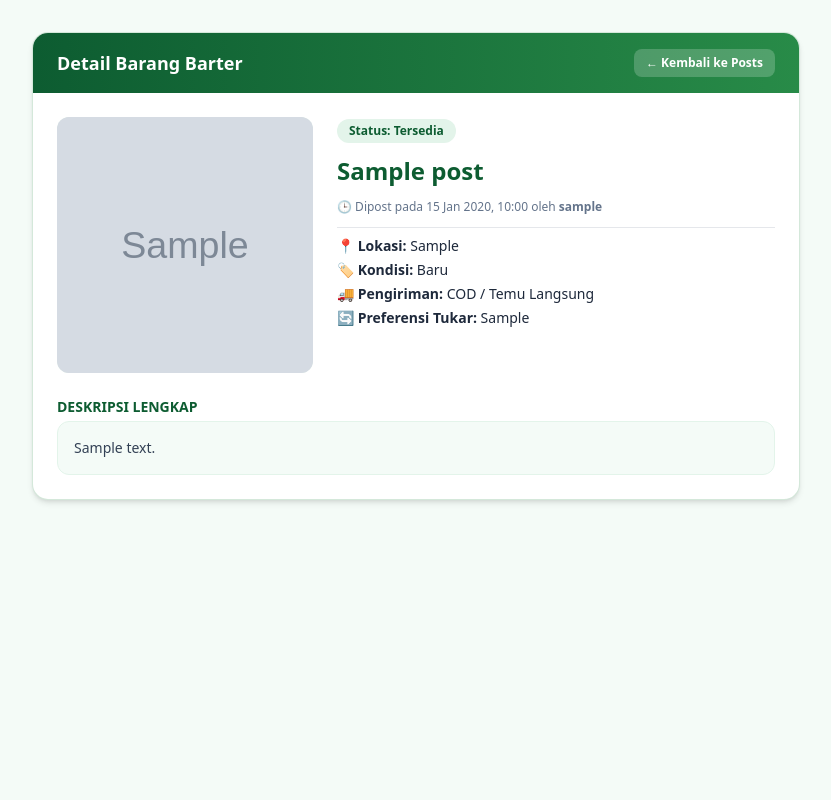
After one commit to Kel-2-PBP-C/RePair, a Django app: template profile_post/templates/profile_post/posts/detail.html in a window 1280 px wide. The commit adds this page. Shown: the whole page, without its empty margins (224-1055 px from the left). Run offline with Django 5.2, Linux system fonts and the light colour scheme; the template is opened without the code that fills it: values that come from a table or form of the project are taken from there, others are empty; tables that the repository leaves empty hold one stand-in row (values such as "Sample post"); grey boxes marked "Sample" are stand-in pictures; some libraries are stand-ins or nearby versions.

Commit message:
feat(profile-post): adjust options and add post detail template

```diff
--- /dev/null
+++ b/profile_post/templates/profile_post/posts/detail.html
@@ -0,0 +1,43 @@
+<!DOCTYPE html>
+<html lang="id">
+<head>
+    <meta charset="UTF-8">
+    <meta name="viewport" content="width=device-width, initial-scale=1.0">
+    <title>{{ post.title }} - Detail RePair</title>
+    <script src="https://cdn.tailwindcss.com"></script>
+</head>
+<body class="bg-[#F4FBF7] text-slate-800 min-h-screen p-4 sm:p-8 font-sans">
+    <div class="max-w-3xl mx-auto bg-white rounded-2xl shadow-md border border-[#288B48]/20 overflow-hidden">
+        <div class="bg-gradient-to-r from-[#0D5C31] to-[#288B48] px-6 py-4 flex justify-between items-center text-white">
+            <h1 class="font-extrabold text-lg">Detail Barang Barter</h1>
+            <a href="{% url 'posts:show_posts' %}" class="text-xs font-bold bg-white/20 hover:bg-white/30 px-3 py-1.5 rounded-lg transition">
+                &larr; Kembali ke Posts
+            </a>
+        </div>
+
+        <div class="p-6 space-y-6">
+            <div class="flex flex-col sm:flex-row gap-6">
+                <img src="{{ post.image_url }}" alt="{{ post.title }}" class="w-full sm:w-64 h-64 object-cover rounded-xl bg-[#E3F4EA]">
+                <div class="space-y-3 flex-1">
+                    <span class="inline-block px-3 py-1 rounded-full text-xs font-bold bg-[#E3F4EA] text-[#0D5C31]">
+                        Status: {{ post.get_status_display }}
+                    </span>
+                    <h2 class="text-2xl font-extrabold text-[#0D5C31]">{{ post.title }}</h2>
+                    <p class="text-xs text-slate-500">🕒 Dipost pada {{ post.created_at|date:"d M Y, H:i" }} oleh <strong>{{ post.user.username }}</strong></p>
+                    <div class="text-sm space-y-1 pt-2 border-t">
+                        <p><strong>📍 Lokasi:</strong> {{ post.location }}</p>
+                        <p><strong>🏷️ Kondisi:</strong> {{ post.get_condition_display }}</p>
+                        <p><strong>🚚 Pengiriman:</strong> {{ post.get_shipping_duration_display }}</p>
+                        <p><strong>🔄 Preferensi Tukar:</strong> {{ post.preferred_barter }}</p>
+                    </div>
+                </div>
+            </div>
+
+            <div>
+                <h3 class="font-bold text-sm uppercase text-[#0D5C31] mb-1">Deskripsi Lengkap</h3>
+                <p class="text-sm text-slate-700 bg-[#F4FBF7] p-4 rounded-xl border border-[#E3F4EA]">{{ post.description }}</p>
+            </div>
+        </div>
+    </div>
+</body>
+</html>
```
Also changed, not shown: profile_post/templates/profile_post/index.html (+14 -14 lines).
